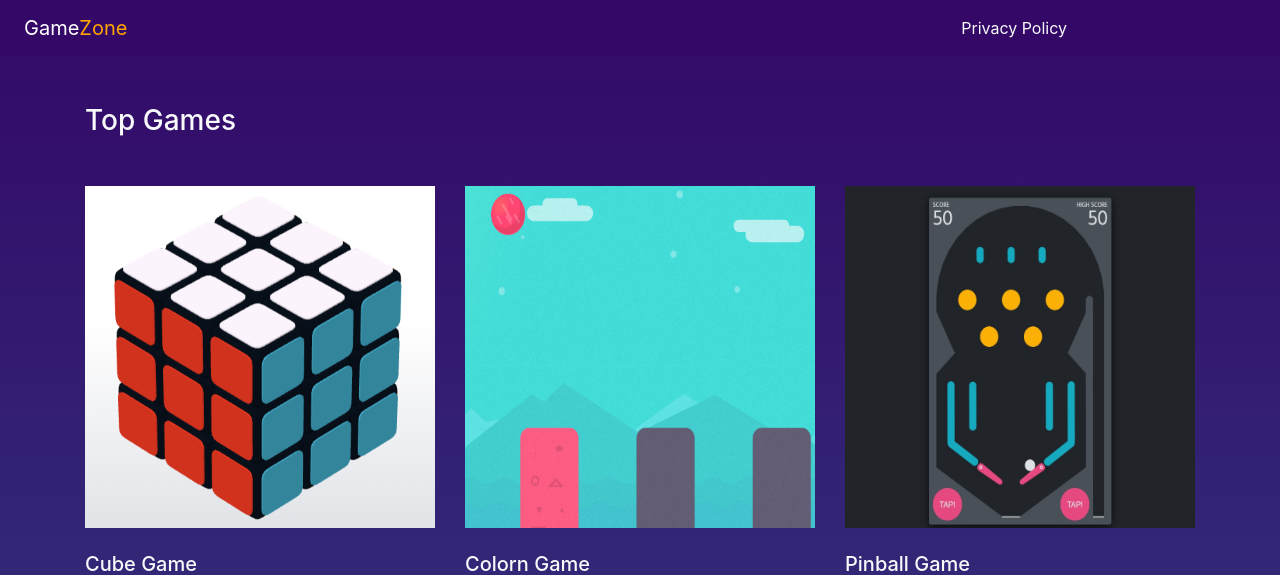
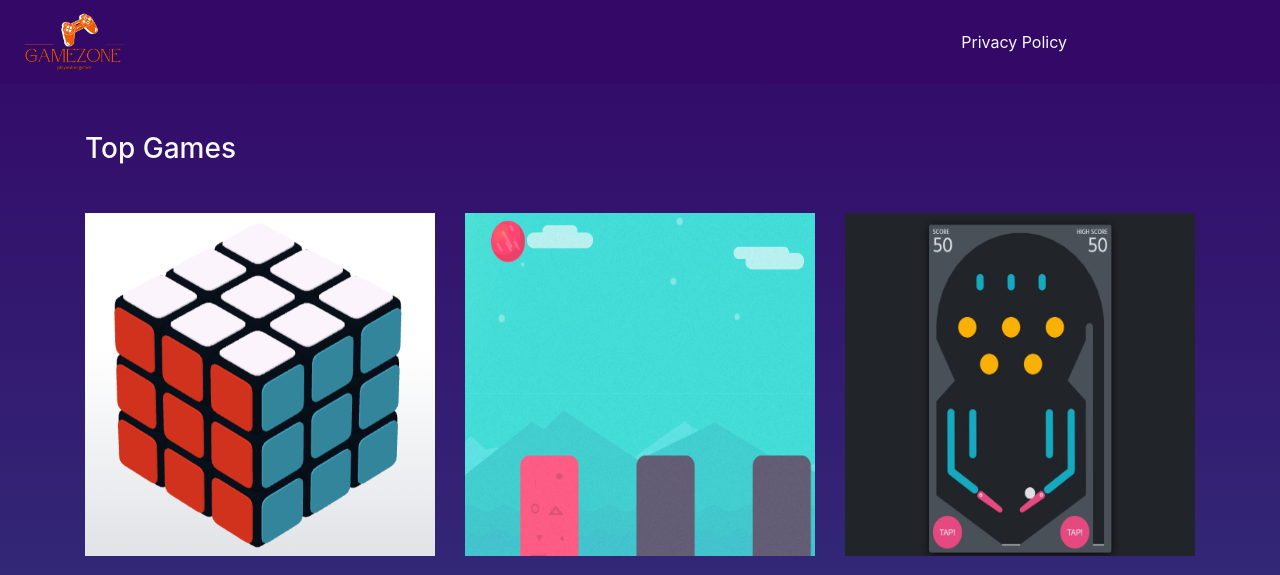
Before and after one commit to Abhishektyagi99831/webgame, a PHP site: page / in a window 1280 px wide. Shown: the top 575 px of the page. Run offline with PHP 8.4, Linux system fonts and the light colour scheme; some libraries are stand-ins or nearby versions.

Commit message:
Logo Change

```diff
--- a/assest/navbar.php
+++ b/assest/navbar.php
@@ -1,6 +1,9 @@
 
 <nav class="navbar navbar-expand-lg navbar-light "  style="background-color: #330867;">
-  <a class="navbar-brand" href="index.php"><span class="game" style="color: White;">Game</span><span class="Zone" style="color:orange ;">Zone</span></a>
+  <a class="navbar-brand ml-2" href="index.php">
+   <img src="./assest/image/logoe.png" style="width:100px"/>
+  <!-- <span class="game" style="color: White;">Game</span><span class="zone" style="color:orange ;">Zone</span> -->
+</a>
   <button class="navbar-toggler" type="button" data-toggle="collapse" data-target="#navbarSupportedContent" aria-controls="navbarSupportedContent" aria-expanded="false" aria-label="Toggle navigation">
     <span class="navbar-toggler-icon"></span>
   </button>
--- a/index.php
+++ b/index.php
@@ -19,7 +19,10 @@
 <body style="background-image: linear-gradient(to top, #30cfd0 0%, #330867 100%);">
 
 <nav class="navbar navbar-expand-lg navbar-dark " style="background-color: #330867;">
-  <a class="navbar-brand ml-2" href="index.php"><span class="game" style="color: White;">Game</span><span class="zone" style="color:orange ;">Zone</span></a>
+  <a class="navbar-brand ml-2" href="index.php">
+   <img src="./assest/image/logoe.png" style="width:100px"/>
+  <!-- <span class="game" style="color: White;">Game</span><span class="zone" style="color:orange ;">Zone</span> -->
+</a>
   <button  class="navbar-toggler " type="button" data-toggle="collapse" data-target="#navbarSupportedContent" aria-controls="navbarSupportedContent" aria-expanded="false" aria-label="Toggle navigation">
     <span  class="navbar-toggler-icon"></span>
   </button>
```
Also changed, not shown: assest/image/logoe.png (added).
